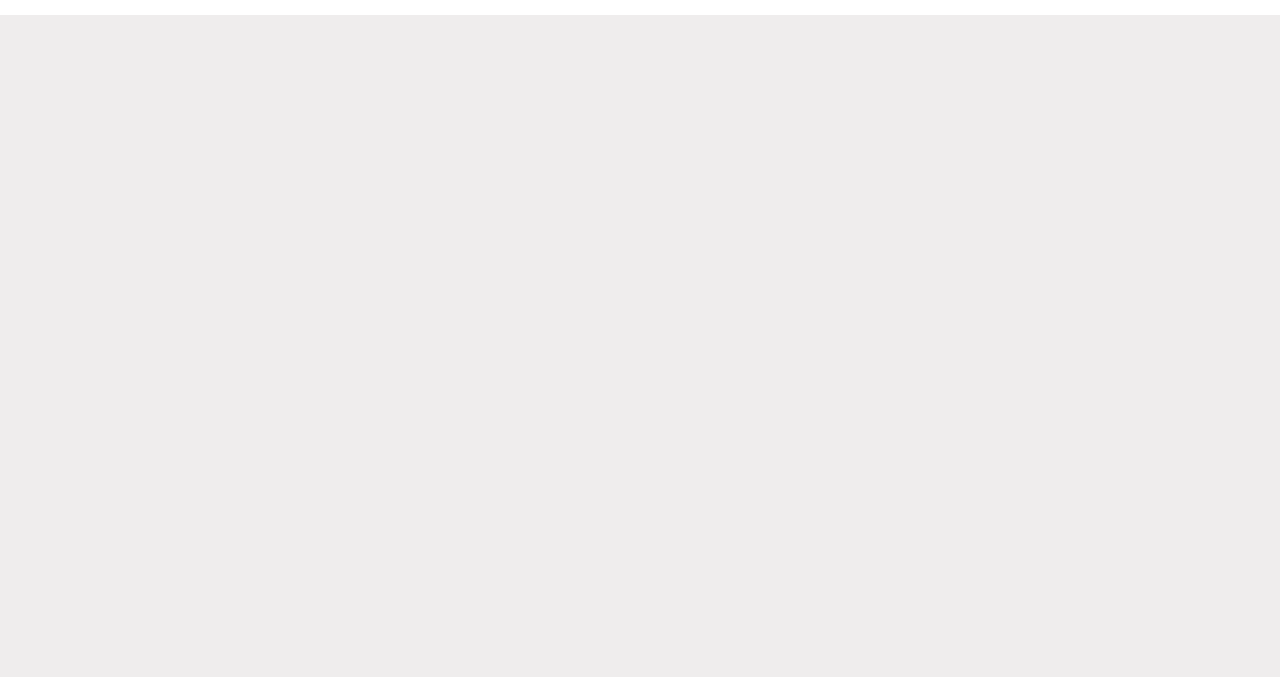
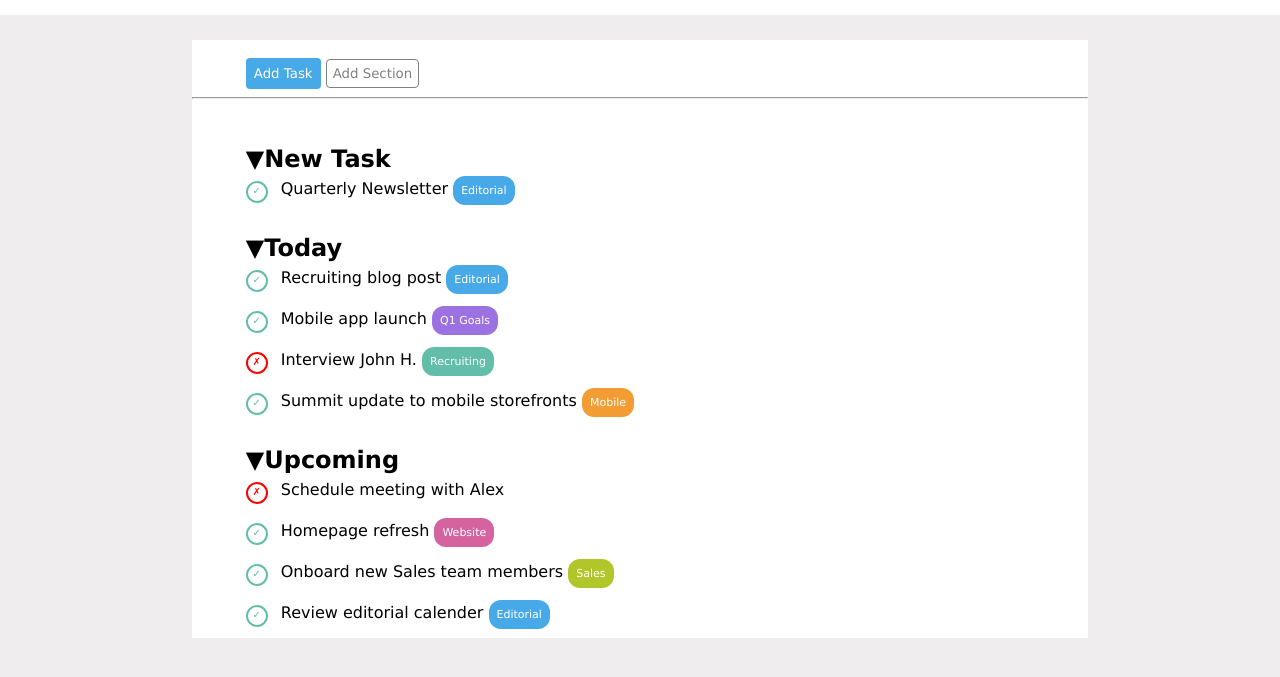
Before and after one commit to misrar09/html-css-toboolist, a plain HTML site: page index.html in a window 1280 px wide. Shown: the part 85-762 px from the top of the page. Drawn offline with Linux system fonts and the light colour scheme.

Commit message:
Inserted all data

```diff
--- a/css/style.css
+++ b/css/style.css
@@ -24,3 +24,110 @@ body{
 .logo-container h1{
     font-size: 40px;
 }
+
+main{
+    margin: 2% 15% 1% 15%;
+    background-color: white;
+}
+
+.tasks{
+    padding:2% 4% 0% 6%;
+
+}
+
+.b1{
+    color: white;
+    background-color: #47A9E8;
+    border-radius: 4px;
+    border: none;
+    padding: 8px;
+
+}
+
+.b2{
+    color: gray;
+    background-color: white;
+    border-radius: 4px;
+    border: 1px solid gray;
+    padding: 6px;
+}
+
+.check{
+    display: inline-block;
+    width: 14px;
+    height: 14px;
+    padding: 2px;
+    color: #63BEA9;
+    border: 2px solid;
+    border-radius: 50%;
+    text-align: center;
+    font-size: 10px;
+
+}
+
+.cross{
+    display: inline-block;
+    width: 14px;
+    height: 14px;
+    padding: 2px;
+    color: red;
+    border: 2px solid;
+    border-radius: 50%;
+    text-align: center;
+    font-size: 10px;
+
+}
+
+p{
+    display: inline-block;
+    padding-left: 13px;
+    margin-top: 6px;
+}
+
+.tasks h2{
+    margin-bottom: 0;
+}
+
+.tag{
+
+    color: white;
+    border-radius: 12px;
+    border: none;
+    padding: 8px;
+    font-size: 11px;
+
+}
+
+.editorial{
+    background-color: #47A9E8;
+}
+
+.goals{
+    background-color: #9C72E3;
+}
+
+.today{
+    padding-top: 0;
+
+}
+
+.recruiting{
+    background-color: #63BEA9;
+}
+
+.mobile{
+    background-color: #F39C34;
+}
+
+.upcoming{
+    padding-top: 0;
+
+}
+
+.website{
+    background-color: #D563A0;
+}
+
+.sales{
+    background-color: #B1C729;
+}
--- a/index.html
+++ b/index.html
@@ -13,6 +13,64 @@
             <h1>Toboolist</h1>
         </div>
     </header>
+    <main>
+        <div class="tasks">
+            <button class="b1">Add Task</button>
+            <button class="b2">Add Section</button>
+        </div>
+        <hr>
+        <div class="tasks new">
+            <h2>&#x25BC;New Task</h2>
+            <span class="check">&check;</span><p>Quarterly Newsletter</p>
+            <span class="tag editorial">Editorial</span>
+        </div>
+
+        <div class="tasks today">
+            <h2>&#x25BC;Today</h2>
+            <span class="check">&check;</span><p>Recruiting blog post</p>
+            <span class="tag editorial">Editorial</span>
+        </div>
+
+        <div class="tasks today">
+            <span class="check">&check;</span><p>Mobile app launch</p>
+            <span class="tag goals">Q1 Goals</span>
+        </div>
+
+        <div class="tasks today">
+            <span class="cross">&cross;</span><p>Interview John H.</p>
+            <span class="tag recruiting">Recruiting</span>
+        </div>
+
+        <div class="tasks today">
+            <span class="check">&check;</span><p>Summit update to mobile storefronts</p>
+            <span class="tag mobile">Mobile</span>
+        </div>
+
+
+        <div class="tasks upcoming">
+            <h2>&#x25BC;Upcoming</h2>
+            <span class="cross">&cross;</span><p>Schedule meeting with Alex</p>
+        </div>
+
+        <div class="tasks upcoming">
+            <span class="check">&check;</span><p>Homepage refresh</p>
+            <span class="tag website">Website</span>
+        </div>
+
+        <div class="tasks upcoming">
+            <span class="check">&check;</span><p>Onboard new Sales team members</p>
+            <span class="tag sales">Sales</span>
+        </div>
+
+        <div class="tasks upcoming">
+            <span class="check">&check;</span><p>Review editorial calender</p>
+            <span class="tag editorial">Editorial</span>
+        </div>
+
+
+
+
+    </main>
 
 </body>
 </html>
```
